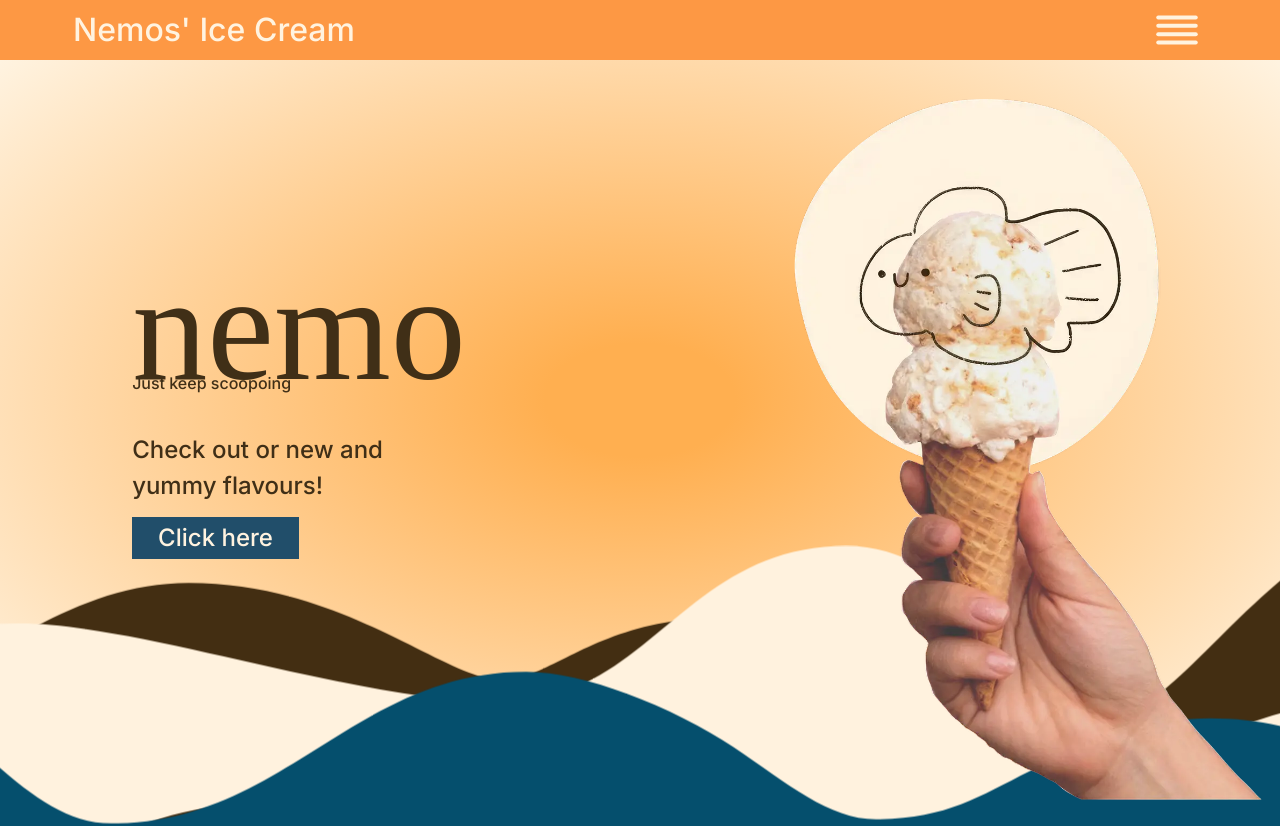
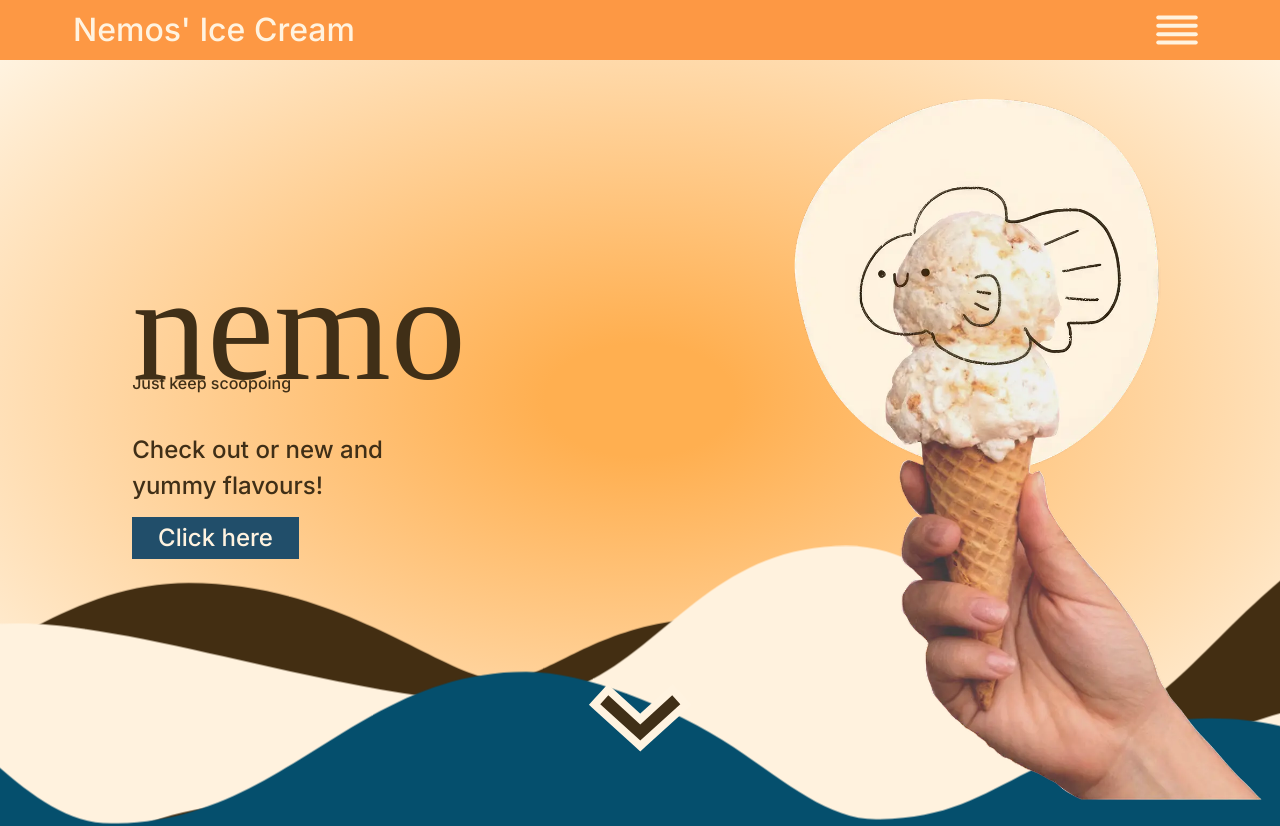
Before and after one commit to bluemountain3d/nemos-ice-cream, a Vue app: page / in a window 1280 px wide. Shown: the top 826 px of the page. Built offline with nearby package versions, Linux system fonts and the light colour scheme; a web font is replaced by a local one.

Commit message:
feat: added "go down" button and added smooth scroll to html selector

```diff
--- a/src/components/Hero/HeroSection.vue
+++ b/src/components/Hero/HeroSection.vue
@@ -43,6 +43,15 @@ import iceCreamFishLg from '@/assets/images/ice-cream-fish-w880.webp';
         />
       </svg>
     </div>
+    <a href="#products" class="hero__go-down">
+      <svg class="hero__go-down-svg" viewBox="0 0 104 68" xmlns="http://www.w3.org/2000/svg">
+        <path
+          class="hero__go-down-path"
+          d="M9.28252 17.528L6.59164 20.4877L9.5515 23.1785L49.5876 59.575L52.2783 62.0211L54.969 59.575L95.0051 23.1785L97.965 20.4877L95.2741 17.528L87.2019 8.64906L84.5111 5.68945L81.5515 8.38011L52.2783 34.9925L23.0052 8.38011L20.0455 5.68945L17.3548 8.64906L9.28252 17.528Z"
+          stroke-width="8"
+        />
+      </svg>
+    </a>
   </section>
 </template>
 
@@ -142,6 +151,36 @@ import iceCreamFishLg from '@/assets/images/ice-cream-fish-w880.webp';
   &__cta-text {
     font-size: var(--fs-300);
     margin: 0 0 0.8125rem;
+  }
+
+  &__go-down {
+    z-index: 99;
+    display: block;
+    position: absolute;
+    bottom: 6vmin;
+    left: 50%;
+    translate: -50% 0;
+    transition: translate 0.5s ease-out;
+
+    &-svg {
+      display: block;
+      width: 13vmin;
+      height: auto;
+    }
+
+    &-path {
+      fill: var(--text-primary);
+      stroke: var(--text-light);
+      transition: fill 0.25s ease;
+    }
+
+    &:hover {
+      translate: -50% 25%;
+    }
+
+    &:hover &-path {
+      fill: var(--text-link);
+    }
   }
 
   &__wave-container {
--- a/src/scss/_base.scss
+++ b/src/scss/_base.scss
@@ -38,6 +38,7 @@
 
 html {
   font-size: 100%;
+  scroll-behavior: smooth;
 }
 
 body {
```
